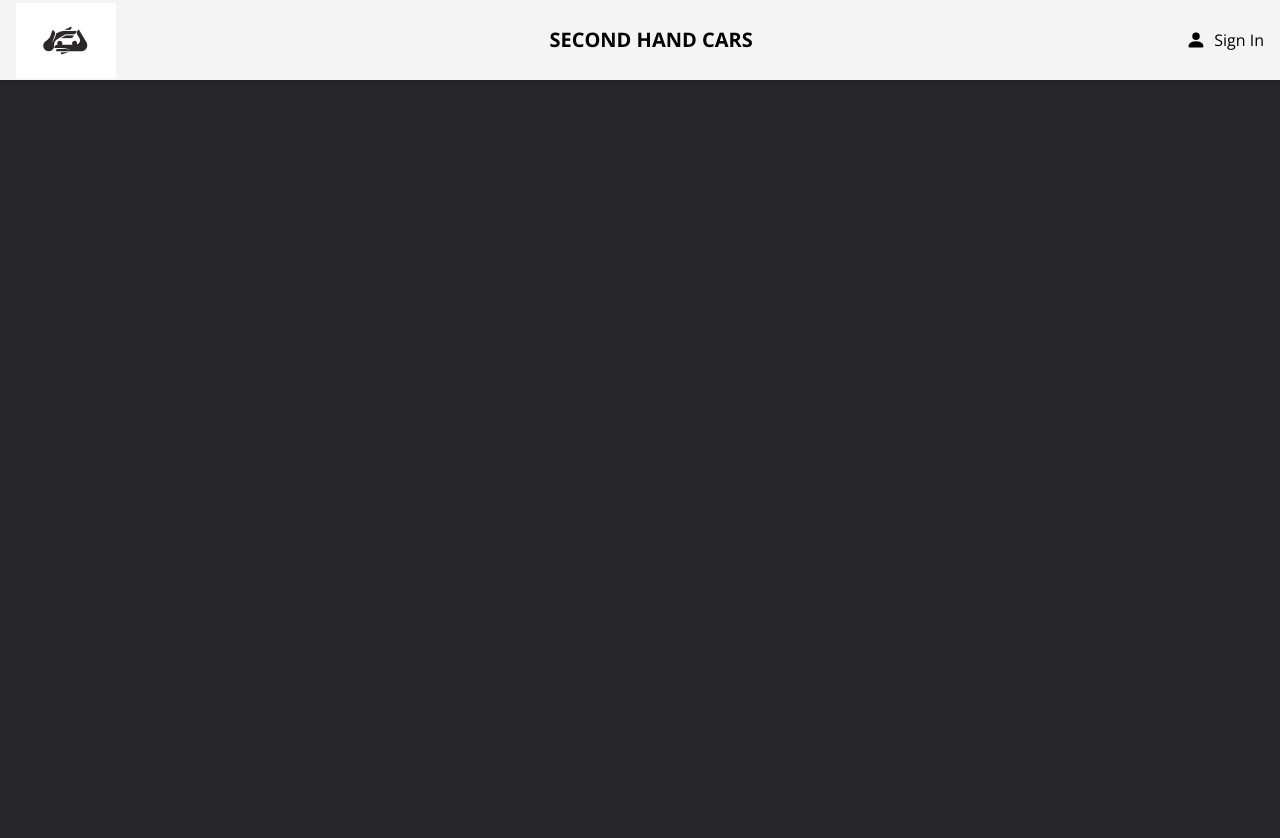
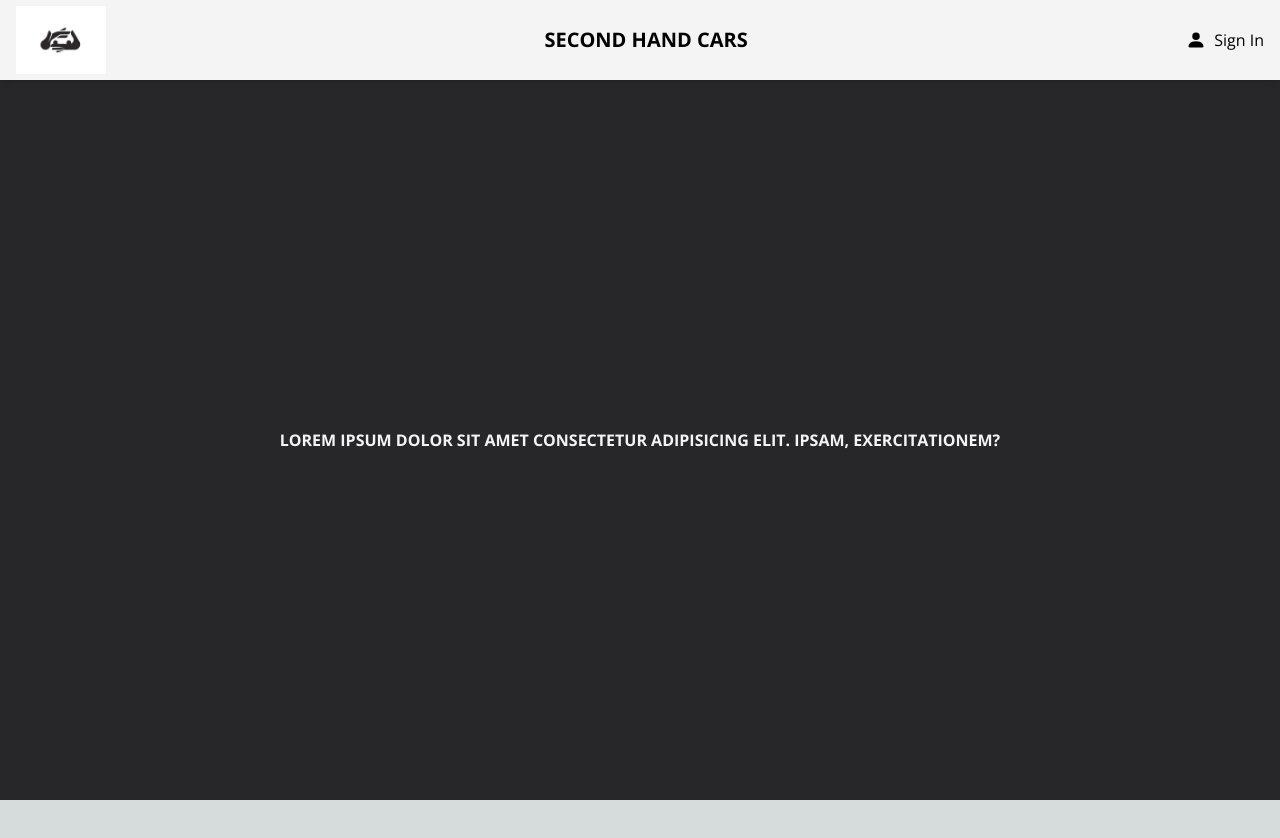
Before and after one commit to KennedyMungai/SecondHandCars, a Next.js app in the folder frontend/: page / in a window 1280 px wide. Shown: the top 838 px of the page. After the commit the page ends 800 px from the top, so only its background shows below. Built offline with nearby package versions, Linux system fonts and the light colour scheme.

Commit message:
Made some changes

```diff
--- a/frontend/src/app/page.tsx
+++ b/frontend/src/app/page.tsx
@@ -1,3 +1,10 @@
 export default function Home() {
-  return <main className="h-screen bg-zinc-800"></main>;
+  return (
+    <main className="bg-zinc-800 h-[90vh]">
+      <h1 className="text-zinc-100 text-l font-bold text-center uppercase flex items-center w-full h-full justify-center">
+        Lorem ipsum dolor sit amet consectetur adipisicing elit. Ipsam,
+        exercitationem?
+      </h1>
+    </main>
+  );
 }
--- a/frontend/src/components/NavBar/NavBar.tsx
+++ b/frontend/src/components/NavBar/NavBar.tsx
@@ -7,13 +7,13 @@ type Props = {};
 
 const NavBar = (props: Props) => {
   return (
-    <nav className="flex justify-between items-center p-[1rem] bg-zinc-100 h-[5rem] text-black shadow-md sticky">
+    <nav className="flex justify-between items-center p-[1rem] bg-zinc-100 h-[10vh] text-black shadow-md sticky">
       <div className="rounded-full">
         <Image
           src="/images/logo.jpg"
           alt="Company Logo"
-          width={100}
-          height={100}
+          width={90}
+          height={90}
         />
       </div>
       <div className="">
```
